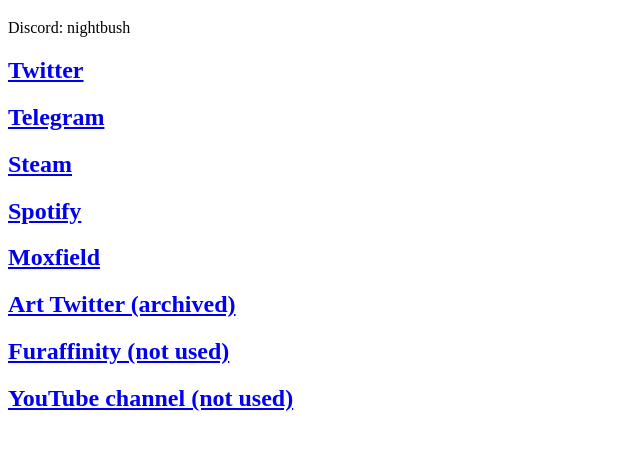
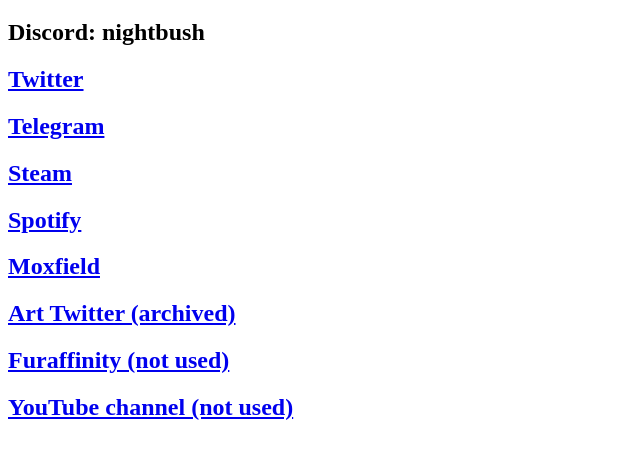
Before and after one commit to NightBush/NightBush, a plain HTML site: page index.html in a window 1280 px wide. Shown: the part 61-520 px from the top of the page, without its empty margins (0-640 px from the left). Drawn offline with Linux system fonts and the light colour scheme.

Commit message:
Update index.html

```diff
--- a/index.html
+++ b/index.html
@@ -2,7 +2,7 @@
 <html>
 <body>
 <h1>Links & Socials</h1>
-Discord: nightbush
+<h2>Discord: nightbush</h2>
 <p><a href="https://twitter.com/_nightbush?t=t1FvuTvJaZiC3ORSFWgtXw&s=09"><h2>Twitter</h2></a></p>
 <p><a href="https://t.me/NightBush621"><h2>Telegram</h2></a></p>
 <p><a href="https://steamcommunity.com/id/nightbush/"><h2>Steam</h2></a></p>
```
